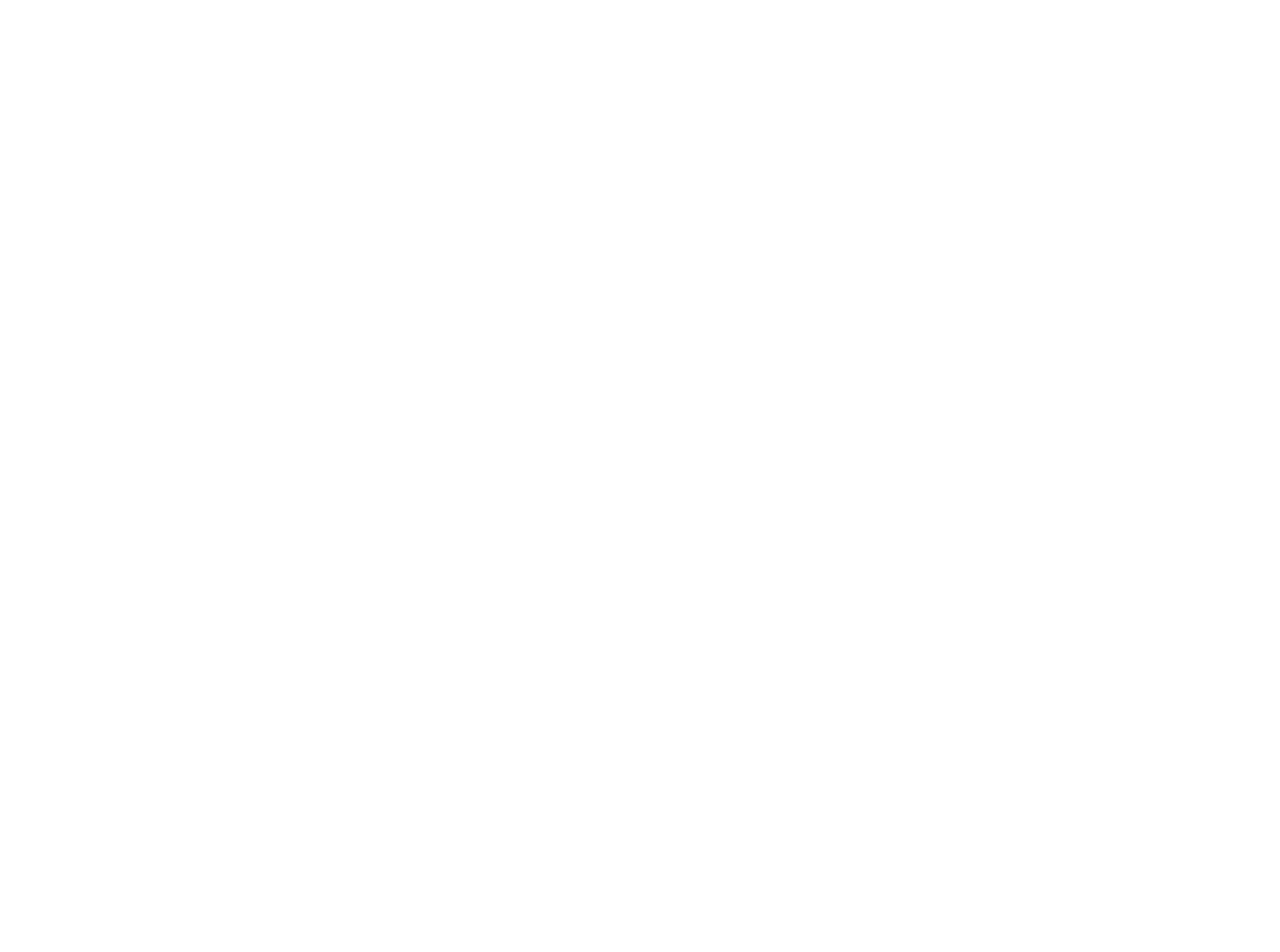
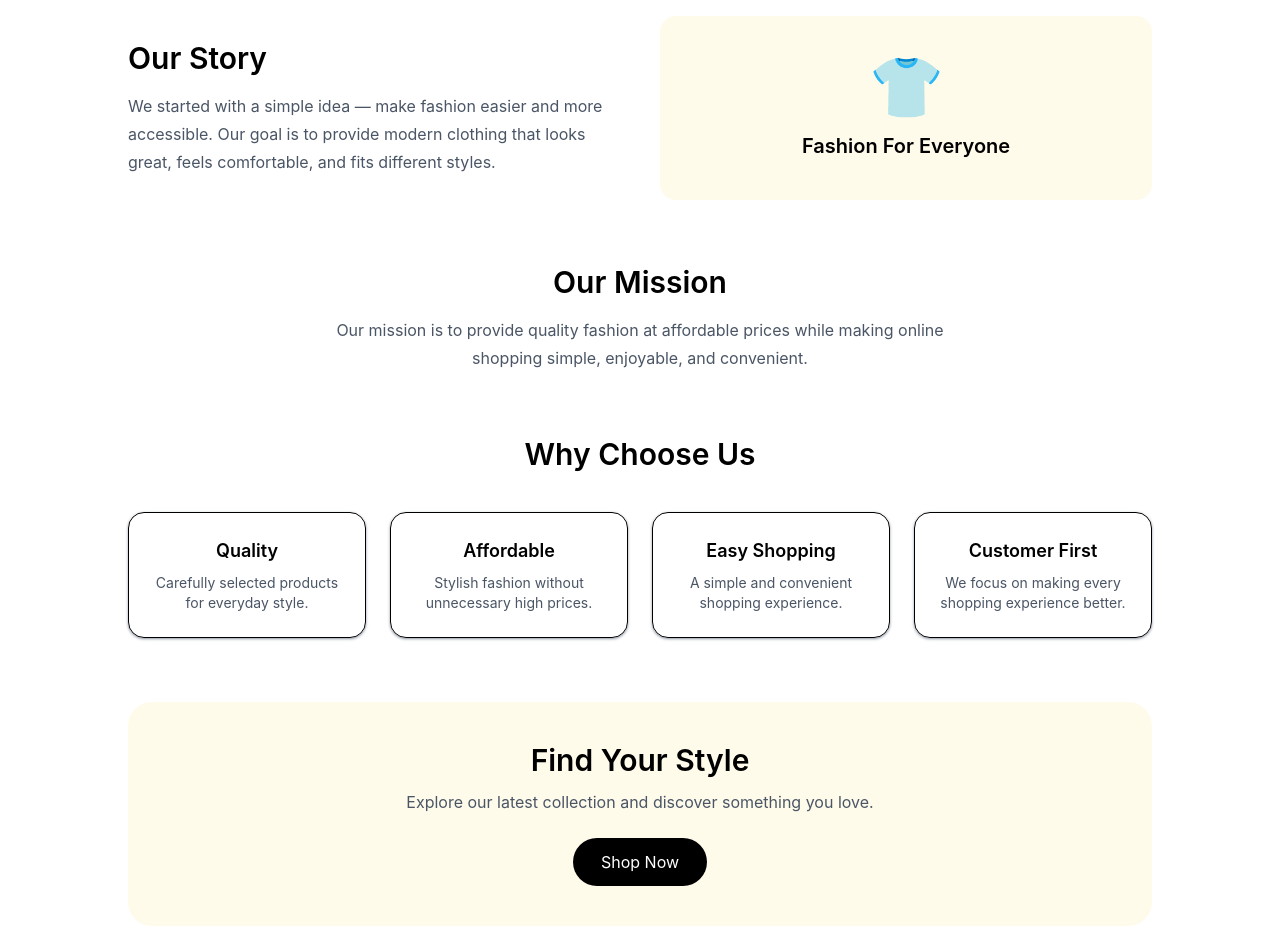
Before and after one commit to sarthak-negi44/E-commerce, a React (Vite) app: page /about in a window 1280 px wide. Shown: the part 340-1292 px from the top of the page. Before the commit the page ends 800 px from the top, so only its background shows below. Built offline with nearby package versions, Linux system fonts and the light colour scheme.

Commit message:
about section data

```diff
--- a/src/pages/About.tsx
+++ b/src/pages/About.tsx
@@ -1,9 +1,121 @@
-import React from 'react'
 
 const About = () => {
   return (
-    <div>About</div>
-  )
-}
+    <div className="min-h-screen bg-white px-6 py-12">
+
+      {/* Introduction */}
+      <section className="mx-auto max-w-5xl text-center">
+        <h1 className="text-4xl font-bold mb-4">
+          About Us
+        </h1>
+
+        <p className="mx-auto max-w-2xl text-gray-600 text-lg">
+          Fashion that fits your style. We bring stylish, comfortable,
+          and affordable clothing together in one simple shopping experience.
+        </p>
+      </section>
+
+      {/* Our Story */}
+      <section className="mx-auto mt-16 max-w-5xl grid md:grid-cols-2 gap-10 items-center">
+        <div>
+          <h2 className="text-3xl font-semibold mb-4">
+            Our Story
+          </h2>
+
+          <p className="text-gray-600 leading-7">
+            We started with a simple idea — make fashion easier and more
+            accessible. Our goal is to provide modern clothing that looks
+            great, feels comfortable, and fits different styles.
+          </p>
+        </div>
+
+        <div className="rounded-2xl bg-amber-50 p-10 text-center z-auto">
+          <span className="text-6xl">👕</span>
+          <h3 className="mt-4 text-xl font-semibold">
+            Fashion For Everyone
+          </h3>
+        </div>
+      </section>
+
+      {/* Mission */}
+      <section className="mx-auto mt-16 max-w-5xl text-center">
+        <h2 className="text-3xl font-semibold mb-4">
+          Our Mission
+        </h2>
+
+        <p className="mx-auto max-w-2xl text-gray-600 leading-7">
+          Our mission is to provide quality fashion at affordable prices
+          while making online shopping simple, enjoyable, and convenient.
+        </p>
+      </section>
+
+      {/* Why Choose Us */}
+      <section className="mx-auto mt-16 max-w-5xl">
+        <h2 className="text-3xl font-semibold text-center mb-10">
+          Why Choose Us
+        </h2>
+
+        <div className="grid sm:grid-cols-2 lg:grid-cols-4 gap-6">
+          <div className="rounded-2xl border p-6 text-center shadow-sm shadow-gray-400">
+            <h3 className="font-semibold text-lg mb-2">
+              Quality
+            </h3>
+            <p className="text-gray-600 text-sm">
+              Carefully selected products for everyday style.
+            </p>
+          </div>
+
+          <div className="rounded-2xl border p-6 text-center shadow-sm shadow-gray-400">
+            <h3 className="font-semibold text-lg mb-2">
+              Affordable
+            </h3>
+            <p className="text-gray-600 text-sm">
+              Stylish fashion without unnecessary high prices.
+            </p>
+          </div>
+
+          <div className="rounded-2xl border p-6 text-center shadow-sm shadow-gray-400">
+            <h3 className="font-semibold text-lg mb-2">
+              Easy Shopping
+            </h3>
+            <p className="text-gray-600 text-sm">
+              A simple and convenient shopping experience.
+            </p>
+          </div>
+
+          <div className="rounded-2xl border p-6 text-center shadow-sm shadow-gray-400">
+            <h3 className="font-semibold text-lg mb-2">
+              Customer First
+            </h3>
+            <p className="text-gray-600 text-sm">
+              We focus on making every shopping experience better.
+            </p>
+          </div>
+        </div>
+      </section>
+
+      {/* CTA */}
+      <section className="mx-auto mt-16 max-w-5xl rounded-3xl bg-amber-50 p-10 text-center">
+        <h2 className="text-3xl font-semibold mb-3">
+          Find Your Style
+        </h2>
+
+        <p className="text-gray-600 mb-6">
+          Explore our latest collection and discover something you love.
+        </p>
+
+        <a
+          href="/shop"
+          className="inline-block rounded-full bg-black px-7 py-3 text-white transition hover:bg-gray-800"
+        >
+          Shop Now
+        </a>
+      </section>
+
+    </div>
+  );
+};
+
+
 
 export default About
```
